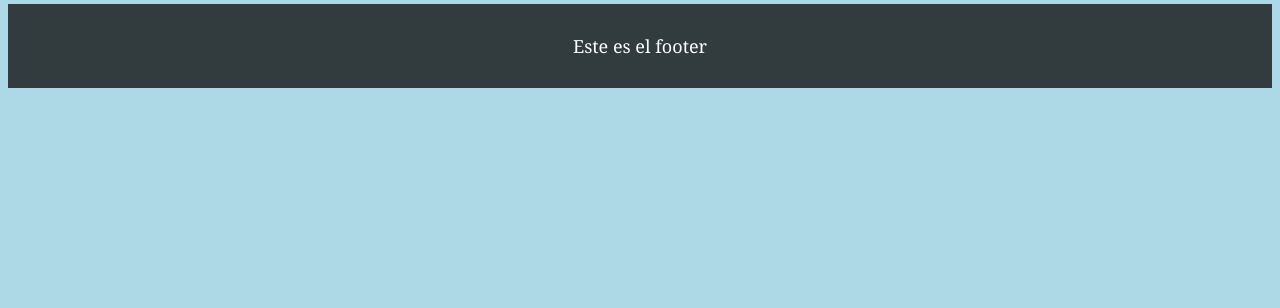
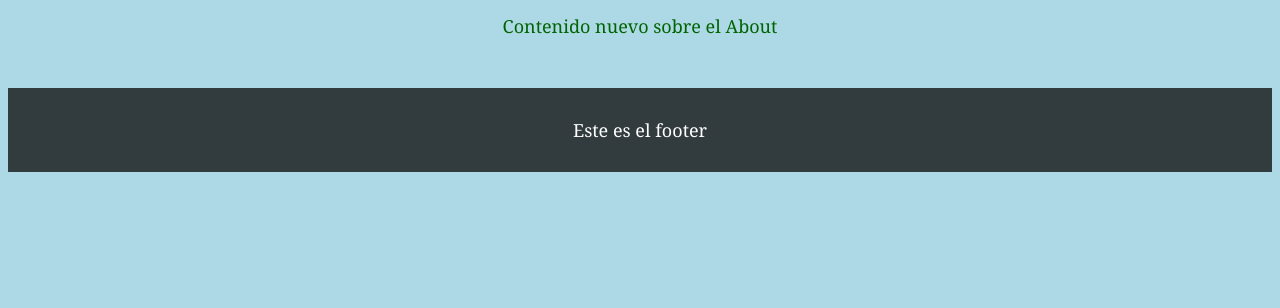
Before and after one commit to DiegoJCFC/miprimerapagina, a plain HTML site: page about.html in a window 1280 px wide. Shown: the part 492-800 px from the top of the page. Drawn offline with Linux system fonts and the light colour scheme.

Commit message:
mi primera confirmación de actualización

```diff
--- a/about.html
+++ b/about.html
@@ -35,6 +35,10 @@
               <input type="email" id="email" name="email" required>
               <button type="submit">Enviar</button>
             </form>
+
+            <div class="greeting">
+              <p>Contenido nuevo sobre el About</p>
+            </div>
         </main>
 
         <footer class="footer">
--- a/styles.css
+++ b/styles.css
@@ -170,3 +170,8 @@ a:hover{
 .noir{
     display: none;
 }
+
+.greeting{
+    text-align: center;
+    color: darkgreen;
+}
```
